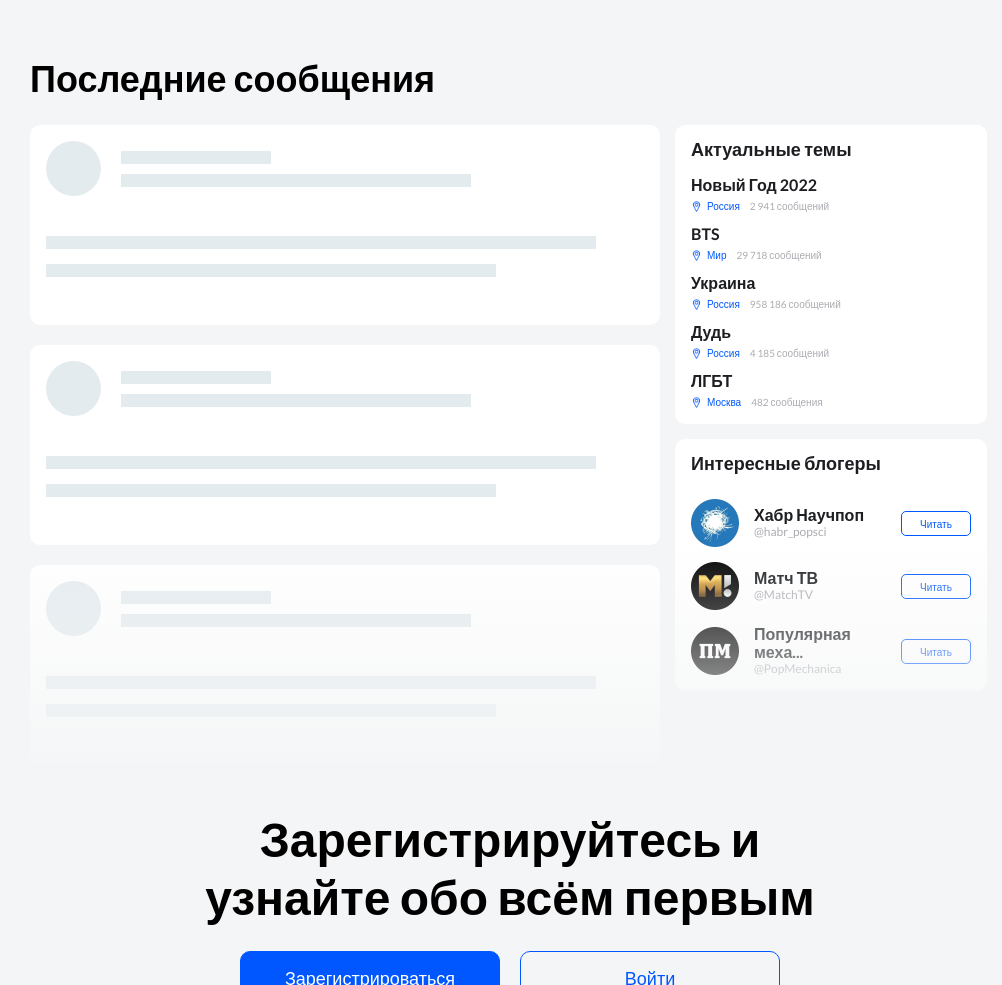
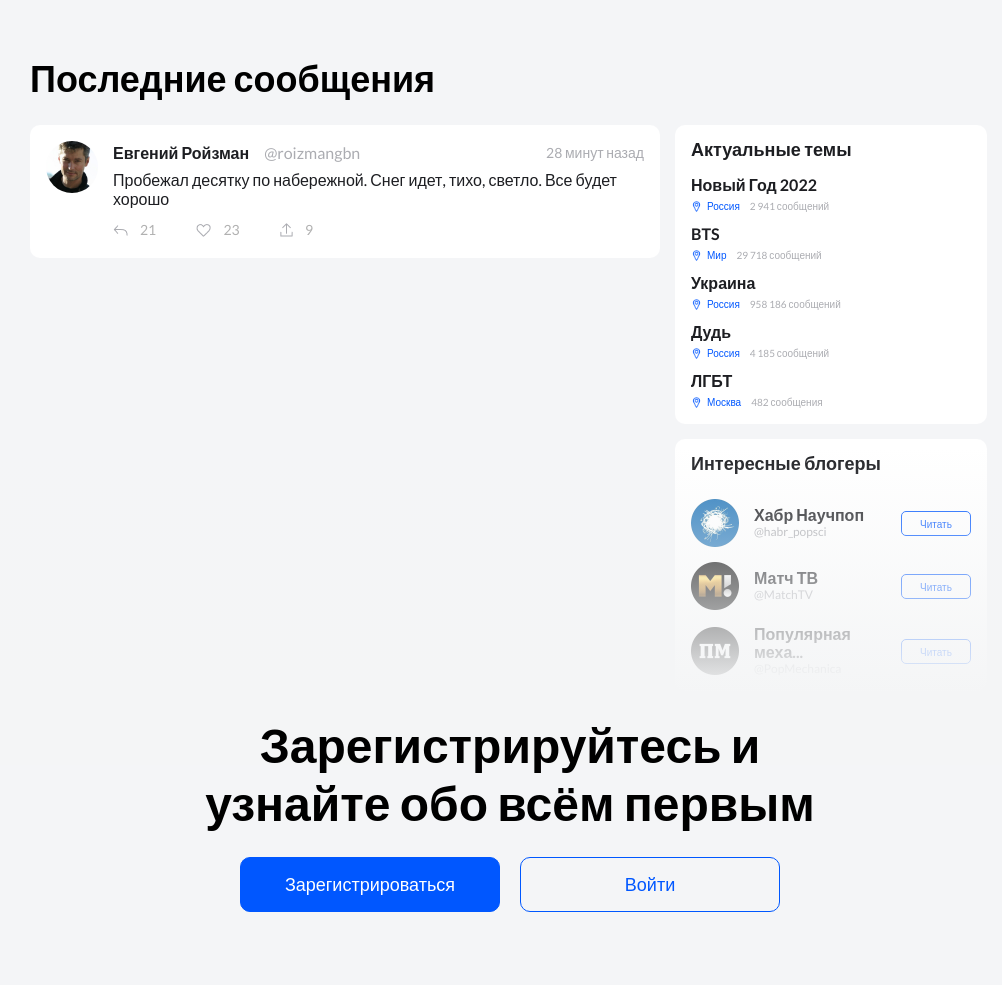
Before and after one commit to IcyKit/Dolphin, a plain HTML site: page index.html in a window 1280 px wide. Shown: the part 940-1925 px from the top of the page, without its empty margins (130-1132 px from the left). After the commit the page ends 1877 px from the top, so only its background shows below. Drawn offline with Linux system fonts and the light colour scheme.

Commit message:
Update: dynamic creation of posts added

```diff
--- a/data.json
+++ b/data.json
@@ -14,7 +14,7 @@
       "content": "Пробежал десятку по набережной. Снег идет, тихо, светло. Все будет хорошо",
       "replies": 21,
       "likes": 23,
-      "resposts": 9
+      "reposts": 9
     },
     {
       "id": 2,
@@ -25,7 +25,7 @@
       "content": "Has anyone seen web3? I can't find it.",
       "replies": 23,
       "likes": 53,
-      "resposts": 4
+      "reposts": 4
     },
     {
       "id": 3,
@@ -36,7 +36,7 @@
       "content": "Кстати, год назад сборная была на 39-м месте. Прорыв! А лидер рейтинга вновь не поменялся.",
       "replies": 12,
       "likes": 80,
-      "resposts": 1,
+      "reposts": 1,
       "attachment": "ссылка на фото"
     },
     {
@@ -48,7 +48,7 @@
       "content": "В столице Австрии уже который месяц продолжаются митинги против введения электронных паспортов. В современной истории ещё не было таких массовых, продолжительных и глобальных протестов. Но журналистам не интересно рассказывать о том, что на самом деле волнует людей.",
       "replies": 57,
       "likes": 99,
-      "resposts": 45
+      "reposts": 45
     }
   ],
   "topics": [
--- a/index.html
+++ b/index.html
@@ -60,47 +60,9 @@
       <div class="container">
         <h2>Последние сообщения</h2>
         <div class="main__box">
-          <!--
           <section class="last-messages">
-            <div class="last-messages__content">
-              <div class="last-messages__box">
-                <img
-                  class="last-messages__box-avatar"
-                  src="/resources/roizman.png"
-                  alt="Avatar"
-                />
-                <div class="last-messages__box-right">
-                  <div class="last-messages__box-title">
-                    <div class="last-messages__box-title_left">
-                      <h3>Евгений Ройзман</h3>
-                      <p class="last-messages__box-nickname">@roizmangbn</p>
-                    </div>
-                    <p class="last-messages__box-time">28 минут назад</p>
-                  </div>
-                  <div class="last-messages__box-message">
-                    <p>
-                      Пробежал десятку по набережной. Снег идет, тихо,
-                      светло.<br />
-                      Все будет хорошо.
-                    </p>
-                  </div>
-                  <div class="last-messages__box-statistics">
-                    <div class="last-messages__box-statistic">
-                      <img src="/resources/reply.png" alt="Reply" />
-                      <p class="last-messages__box-statistic-title">21</p>
-                    </div>
-                    <div class="last-messages__box-statistic">
-                      <img src="/resources/like.png" alt="Like" />
-                      <p class="last-messages__box-statistic-title">23</p>
-                    </div>
-                    <div class="last-messages__box-statistic">
-                      <img src="/resources/forward.png" alt="Forward" />
-                      <p class="last-messages__box-statistic-title">9</p>
-                    </div>
-                  </div>
-                </div>
-              </div>
-              <div class="divider"></div>
+            <div class="last-messages__content" id="messagesList">
+              <!--
               <div class="last-messages__box">
                 <img
                   class="last-messages__box-avatar"
@@ -212,9 +174,10 @@
                   </div>
                 </div>
               </div>
+             -->
             </div>
-          </section> -->
-          <section class="skeleton-wrapper">
+          </section>
+          <!-- <section class="skeleton-wrapper">
             <section class="skeleton">
               <div class="skeleton__header">
                 <div class="skeleton__avatar"></div>
@@ -254,7 +217,7 @@
                 <div class="skeleton__body-2"></div>
               </div>
             </section>
-          </section>
+          </section> -->
           <aside>
             <div class="actual aside__card">
               <h3>Актуальные темы</h3>
--- a/index.js
+++ b/index.js
@@ -192,10 +192,74 @@ document.addEventListener("DOMContentLoaded", () => {
   document.querySelector("#messagesToday").innerHTML = messagesToday;
 
   // Запрос к JSON
-  const getMessages = () => {
-    fetch("./data.json")
-      .then((res) => res.json())
-      .then((json) => console.log(json));
+  // const getMessages = () => {
+  //   fetch("./data.json")
+  //     .then((res) => res.json())
+  //     .then((json) => console.log(json));
+  // };
+  // getMessages();
+
+  // Формирование ленты
+  const createFeed = async () => {
+    const getMessages = async () => {
+      const messagesResponse = await fetch("./data.json");
+      const messagesData = await messagesResponse.json();
+      return messagesData.lastMessages;
+    };
+    const getPhotos = async () => {
+      const photosResponse = await fetch("./pictures.json");
+      const photosData = await photosResponse.json();
+      return photosData.pictures;
+    };
+
+    const messages = await getMessages();
+    const photos = await getPhotos();
+    const messagesAndPhoto = [[...messages], [...photos]];
+
+    const makeMessage = () => {
+      const messagesList = document.querySelector("#messagesList");
+      const messageItem = document.createElement("div");
+      messageItem.innerHTML = `
+    <div class="last-messages__box">
+                  <img
+                    class="last-messages__box-avatar"
+                    src=${messagesAndPhoto[1][0]["url"]}
+                    alt="Avatar"
+                  />
+                  <div class="last-messages__box-right">
+                    <div class="last-messages__box-title">
+                      <div class="last-messages__box-title_left">
+                        <h3>${messagesAndPhoto[0][0]["name"]}</h3>
+                        <p class="last-messages__box-nickname">${messagesAndPhoto[0][0]["nickname"]}</p>
+                      </div>
+                      <p class="last-messages__box-time">${messagesAndPhoto[0][0]["date"]}</p>
+                    </div>
+                    <div class="last-messages__box-message">
+                      <p>
+                        ${messagesAndPhoto[0][0]["content"]}
+                      </p>
+                    </div>
+                    <div class="last-messages__box-statistics">
+                      <div class="last-messages__box-statistic">
+                        <img src="/resources/reply.png" alt="Reply" />
+                        <p class="last-messages__box-statistic-title">${messagesAndPhoto[0][0]["replies"]}</p>
+                      </div>
+                      <div class="last-messages__box-statistic">
+                        <img src="/resources/like.png" alt="Like" />
+                        <p class="last-messages__box-statistic-title">${messagesAndPhoto[0][0]["likes"]}</p>
+                      </div>
+                      <div class="last-messages__box-statistic">
+                        <img src="/resources/forward.png" alt="Forward" />
+                        <p class="last-messages__box-statistic-title">${messagesAndPhoto[0][0]["reposts"]}</p>
+                      </div>
+                    </div>
+                  </div>
+      </div>
+                `;
+      messagesList.append(messageItem);
+    };
+    makeMessage();
   };
-  getMessages();
+
+  createFeed();
 });
```
